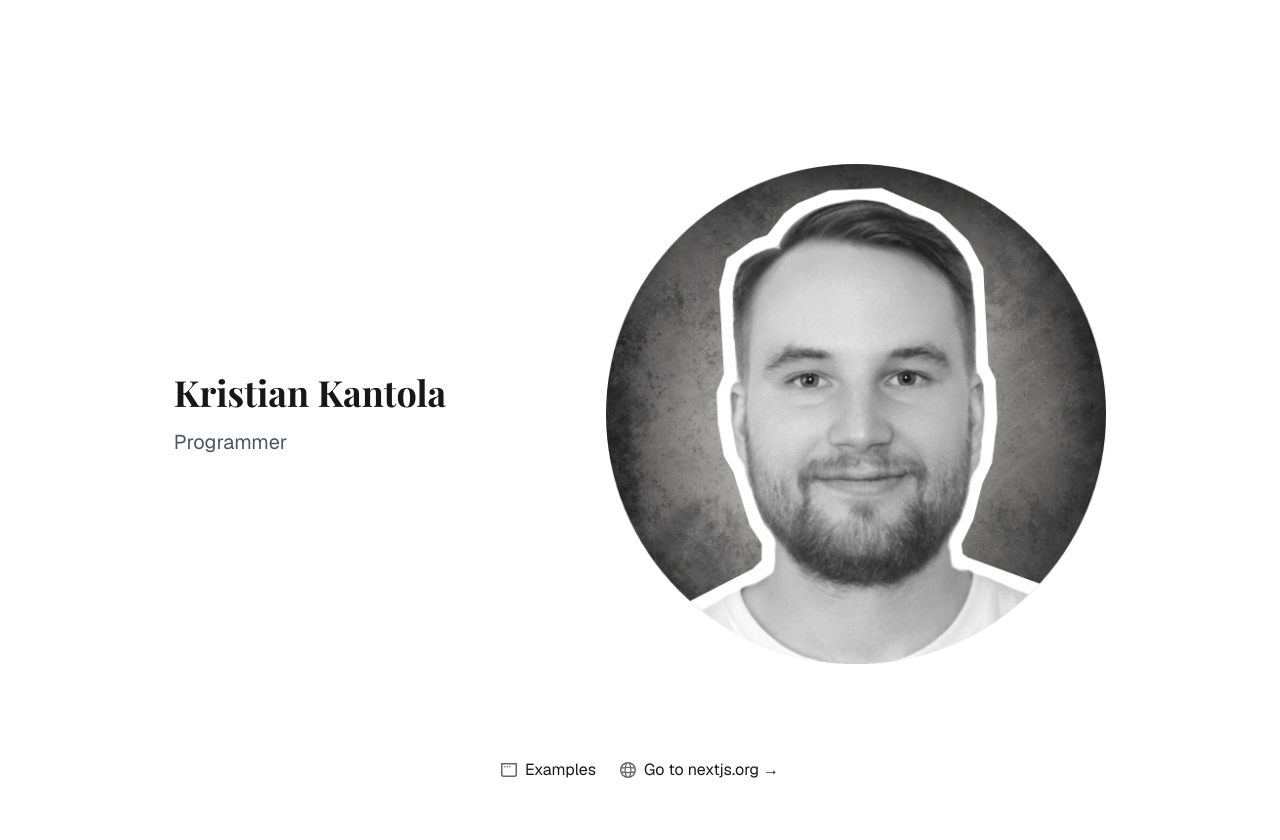
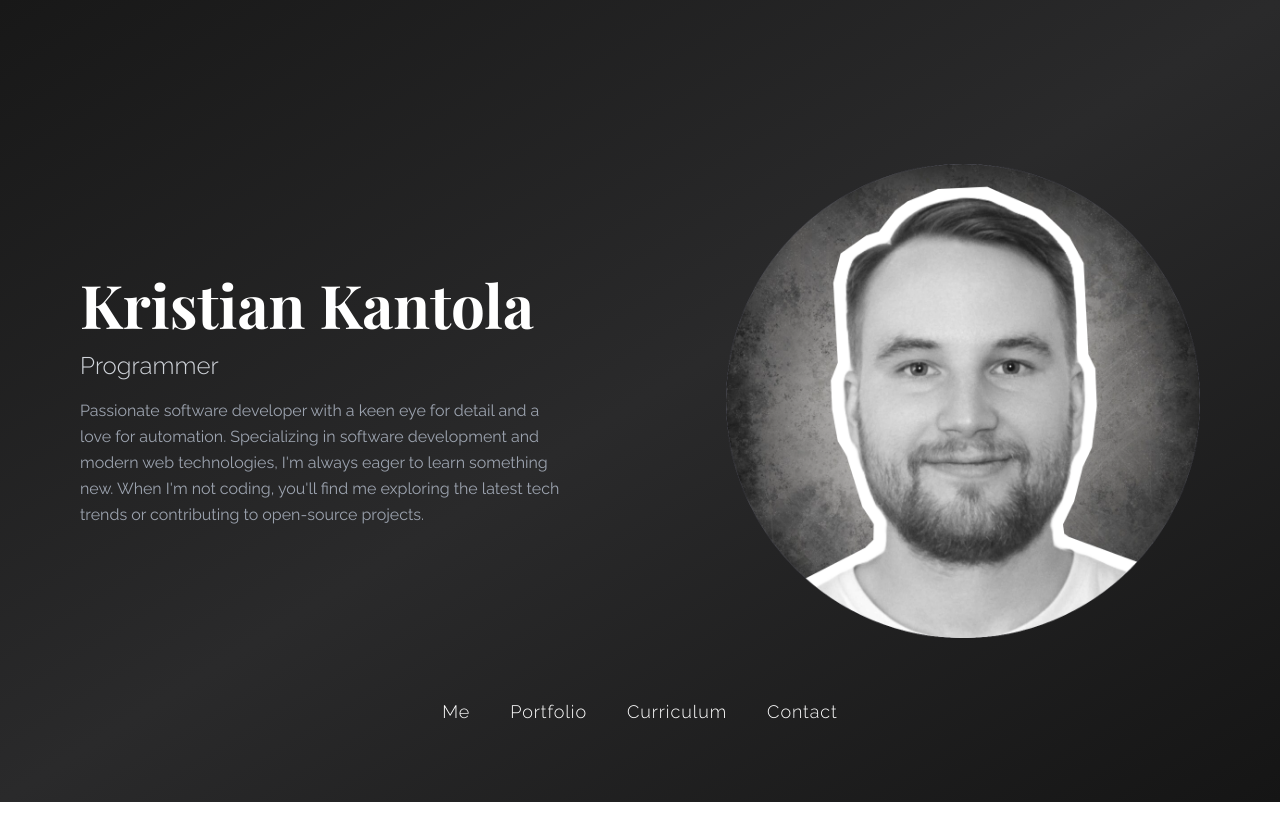
Before and after one commit to K9958/K9958.github.io, a Next.js app in the folder web-portfolio/: page / in a window 1280 px wide. Shown: the top 840 px of the page. After the commit the page ends 802 px from the top, so only its background shows below. Built offline with nearby package versions, Linux system fonts and the light colour scheme; a web font is replaced by a local one.

Commit message:
update page

```diff
--- a/web-portfolio/app/page.js
+++ b/web-portfolio/app/page.js
@@ -1,31 +1,114 @@
 'use client';  // Add this at the top because framer-motion requires client-side rendering
 
-import { motion } from "framer-motion";
+import { motion, AnimatePresence } from "framer-motion";
 import Image from "next/image";
-import { Playfair_Display } from 'next/font/google'
+import { Playfair_Display, Raleway } from 'next/font/google'
+import { useSearchParams } from 'next/navigation'
+import Link from 'next/link'
 
 const playfair = Playfair_Display({
   subsets: ['latin'],
   display: 'swap',
 })
 
-export default function Home() {
+const raleway = Raleway({
+  subsets: ['latin'],
+  display: 'swap',
+})
+
+const ContentSection = ({ section }) => {
+  if (section === 'portfolio') {
     return (
-    <div className="grid grid-rows-[20px_1fr_20px] items-center justify-items-center min-h-screen p-8 pb-20 gap-16 sm:p-20 font-[family-name:var(--font-geist-sans)]">
-      <main className="flex flex-col gap-8 row-start-2 items-center sm:items-start">
-        <div className="flex flex-col sm:flex-row gap-40 items-center">
       <motion.div
         initial={{ opacity: 0 }}
         animate={{ opacity: 1 }}
-            transition={{ duration: 0.5, delay: 0.8 }}
+        exit={{ opacity: 0 }}
+        transition={{ duration: 0.5 }}
+        className="flex flex-col gap-6"
+      >
+        <h2 className={`text-4xl ${playfair.className}`}>Portfolio</h2>
+        <div className="grid grid-cols-1 sm:grid-cols-2 gap-4">
+          {/* Portfolio projektit tähän */}
+        </div>
+      </motion.div>
+    )
+  }
+
+  if (section === 'cv') {
+    return (
+      <motion.div
+        initial={{ opacity: 0 }}
+        animate={{ opacity: 1 }}
+        exit={{ opacity: 0 }}
+        transition={{ duration: 0.5 }}
+        className="flex flex-col gap-6 max-w-2xl"
+      >
+        <h2 className={`text-4xl ${playfair.className}`}>Curriculum Vitae</h2>
+        <div className="text-gray-300">
+          {/* CV sisältö tähän */}
+        </div>
+      </motion.div>
+    )
+  }
+
+  if (section === 'contact') {
+    return (
+      <motion.div
+        initial={{ opacity: 0 }}
+        animate={{ opacity: 1 }}
+        exit={{ opacity: 0 }}
+        transition={{ duration: 0.5 }}
+        className="flex flex-col gap-6 max-w-xl"
+      >
+        <h2 className={`text-4xl ${playfair.className}`}>Contact</h2>
+        <div className="text-gray-300">
+          {/* Yhteystiedot tähän */}
+        </div>
+      </motion.div>
+    )
+  }
+
+  // Oletusnäkymä (About Me)
+  return (
+    <div className="flex flex-col sm:flex-row gap-40 items-center justify-center w-full">
+      <motion.div
+        initial={{ opacity: 0 }}
+        animate={{ opacity: 1 }}
+        exit={{ opacity: 0 }}
+        transition={{ duration: 0.5 }}
         className="flex flex-col gap-4"
       >
-            <h1 className={`text-4xl font-bold ${playfair.className}`}>Kristian Kantola</h1>
-            <p className="text-xl text-gray-600">Programmer</p>
+        <motion.h1
+          initial={{ opacity: 0 }}
+          animate={{ opacity: 1 }}
+          transition={{ duration: 0.5 }}
+          className={`text-6xl font-bold ${playfair.className} text-white`}
+        >
+          Kristian Kantola
+        </motion.h1>
+        <motion.p
+          initial={{ opacity: 0 }}
+          animate={{ opacity: 1 }}
+          transition={{ duration: 0.5, delay: 0.6 }}
+          className="text-2xl text-gray-300 font-light"
+        >
+          Programmer
+        </motion.p>
+        <motion.p
+          initial={{ opacity: 0 }}
+          animate={{ opacity: 1 }}
+          transition={{ duration: 0.5, delay: 1.2 }}
+          className="text-gray-400 max-w-lg leading-relaxed"
+        >
+          Passionate software developer with a keen eye for detail and a love for automation.
+          Specializing in software development and modern web technologies, I&apos;m always eager to learn something new.
+          When I&apos;m not coding, you&apos;ll find me exploring the latest tech trends or contributing to open-source projects.
+        </motion.p>
       </motion.div>
       <motion.div
-            initial={{ x: "-20%", y: "0%", opacity: 0 }}
+        initial={{ x: "-20%", opacity: 0 }}
         animate={{ x: "0%", opacity: 1 }}
+        exit={{ opacity: 0 }}
         transition={{ duration: 0.8, ease: "easeOut" }}
       >
         <Image
@@ -36,40 +119,45 @@ export default function Home() {
         />
       </motion.div>
     </div>
-        <div className="flex gap-4 items-center flex-col-reverse sm:flex-row">
-        </div>
+  )
+}
+
+export default function Home() {
+  const searchParams = useSearchParams()
+  const section = searchParams.get('section')
+
+  return (
+    <div className={`grid grid-rows-[20px_1fr_20px] items-center justify-items-center min-h-screen p-8 pb-20 gap-16 sm:p-20 bg-gradient-to-br from-[#181818] via-[#2a2a2b] to-[#151515] ${raleway.className} text-white`}>
+      <main className="flex flex-col gap-8 row-start-2 items-center justify-center w-full">
+        <AnimatePresence mode="wait">
+          <ContentSection section={section} key={section || 'home'} />
+        </AnimatePresence>
       </main>
-      <footer className="row-start-3 flex gap-6 flex-wrap items-center justify-center">
-        <a
-          className="flex items-center gap-2 hover:underline hover:underline-offset-4"
-          href="https://vercel.com/templates?framework=next.js&utm_source=create-next-app&utm_medium=appdir-template-tw&utm_campaign=create-next-app"
-          target="_blank"
-          rel="noopener noreferrer"
+      <footer className="row-start-3 flex gap-10 flex-wrap items-center justify-center">
+        <Link
+          className="text-lg font-light tracking-wider hover:underline hover:underline-offset-4 transition-all duration-200 hover:text-gray-400"
+          href="/"
         >
-          <Image
-            aria-hidden
-            src="/window.svg"
-            alt="Window icon"
-            width={16}
-            height={16}
-          />
-          Examples
-        </a>
-        <a
-          className="flex items-center gap-2 hover:underline hover:underline-offset-4"
-          href="https://nextjs.org?utm_source=create-next-app&utm_medium=appdir-template-tw&utm_campaign=create-next-app"
-          target="_blank"
-          rel="noopener noreferrer"
+          Me
+        </Link>
+        <Link
+          className="text-lg font-light tracking-wider hover:underline hover:underline-offset-4 transition-all duration-200 hover:text-gray-400"
+          href="/?section=portfolio"
         >
-          <Image
-            aria-hidden
-            src="/globe.svg"
-            alt="Globe icon"
-            width={16}
-            height={16}
-          />
-          Go to nextjs.org →
-        </a>
+          Portfolio
+        </Link>
+        <Link
+          className="text-lg font-light tracking-wider hover:underline hover:underline-offset-4 transition-all duration-200 hover:text-gray-400"
+          href="/?section=cv"
+        >
+          Curriculum
+        </Link>
+        <Link
+          className="text-lg font-light tracking-wider hover:underline hover:underline-offset-4 transition-all duration-200 hover:text-gray-400"
+          href="/?section=contact"
+        >
+          Contact
+        </Link>
       </footer>
     </div>
   );
```
Lines whose indentation alone changed are shown as unchanged.
